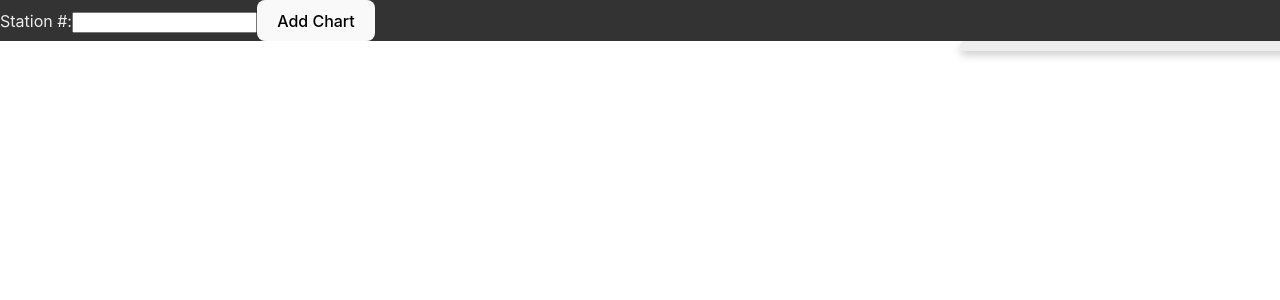
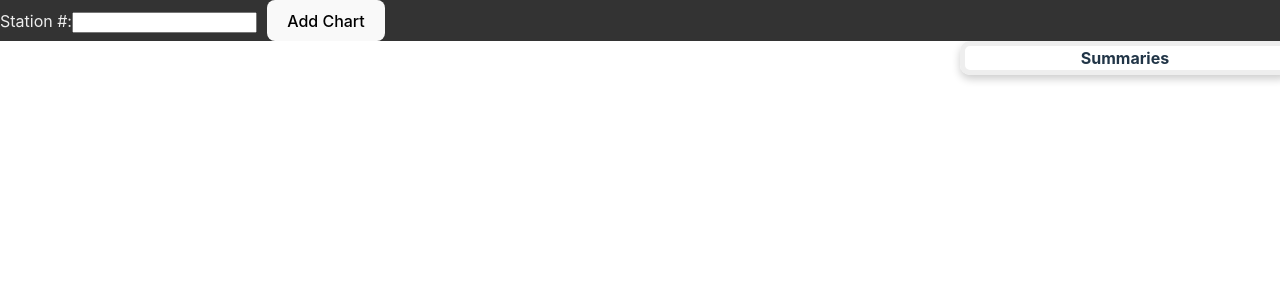
Before and after one commit to rklusa/Cascade, a React (Vite) app in the folder cascade.client/: page / in a window 1280 px wide. Shown: the top 300 px of the page. Built offline with nearby package versions, Linux system fonts and the light colour scheme.

Commit message:
general cleanup as well as number formatting in some components for easier reading

```diff
--- a/cascade.client/src/App.jsx
+++ b/cascade.client/src/App.jsx
@@ -23,9 +23,11 @@ function App() {
             </nav>
             <div className="MainContainer">
                 <div className="ChartContainer">
+
                     {charts.map(chart => (<RiverDataComp key={chart.id} _chart={chart} _stationId={stationId} _DeleteChart={DeleteChart} _AddSummary={AddSummary} />))}
                 </div>
                 <div className="SummaryContainer">
+                    <label style={{fontWeight: "bold"}} > Summaries </label>
                     {summaries.map(sum => (<SummariesComp key={sum.id} _sum={sum} _stationName={sum._stationName} _stationId={sum._stationId} _currentValue={sum._currentValue} />))}
                 </div>
             </div>
--- a/cascade.client/src/RiverDataComponent.jsx
+++ b/cascade.client/src/RiverDataComponent.jsx
@@ -10,6 +10,7 @@ function RiverDataComp({_chart, _stationId, _DeleteChart, _AddSummary }) {
     const [lastEntry, setLastEntry] = useState();
     const [stationId, setStationId] = useState();
 
+    // api call hook
     useEffect(() => {
         if (_stationId === null || _stationId === "") {
             return;
@@ -20,6 +21,7 @@ function RiverDataComp({_chart, _stationId, _DeleteChart, _AddSummary }) {
         setStationId(_stationId);
     }, []);
 
+    // summary hook
     useEffect(() => {
         if (data === undefined || data.length == 0) {
             return;
--- a/cascade.client/src/SummariesComponent.jsx
+++ b/cascade.client/src/SummariesComponent.jsx
@@ -1,8 +1,10 @@
 
 function SummariesComp({ _sum, _stationName, _stationId, _currentValue }) {
+    const formattedValue = Intl.NumberFormat("en-US", { notation: "compact", compactDisplay: "short", }).format(_currentValue);
+
     return (
       <div className="SummariesComp">
-            <p className="text">({_stationId}){_stationName} Level:{_currentValue} m</p>
+            <p>({_stationId}){_stationName} Level: <b>{formattedValue}</b> m</p>
       </div>
   );
 }
--- a/cascade.client/src/index.css
+++ b/cascade.client/src/index.css
@@ -27,10 +27,6 @@ body {
 
     min-height: 100vh;
     min-width: 100vw;
-    /*place-items: center;
-      min-width: 320px;
-      min-height: 100vh;
-    */
 }
 
 h1 {
--- a/cascade.client/src/styles/App.css
+++ b/cascade.client/src/styles/App.css
@@ -8,6 +8,7 @@
     align-items: center;
     background-color: #333;
     color: #EEEEEE;
+    gap: 10px;
 }
 
 .MainContainer {
@@ -22,6 +23,7 @@
     flex-wrap: wrap;
     min-width: 75vw;
     gap: 10px;
+    text-align: center;
 }
 
 .ChartObj {
@@ -44,8 +46,9 @@
     gap: 5px;
     height: min-content;
     box-shadow: 0 4px 8px 0 rgba(0,0,0,0.2);
+    text-align: center;
 }
 
 .SummariesComp {
-
+    text-align: left;
 }
```
